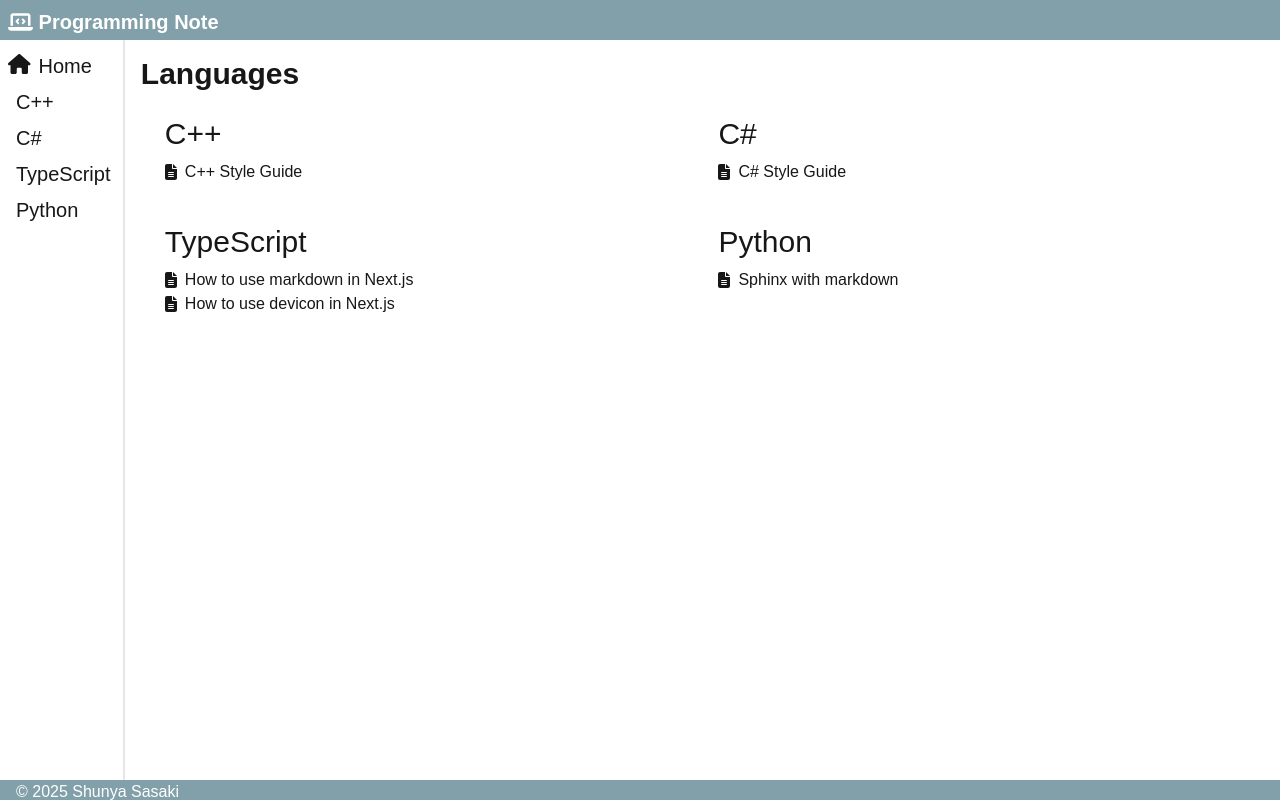
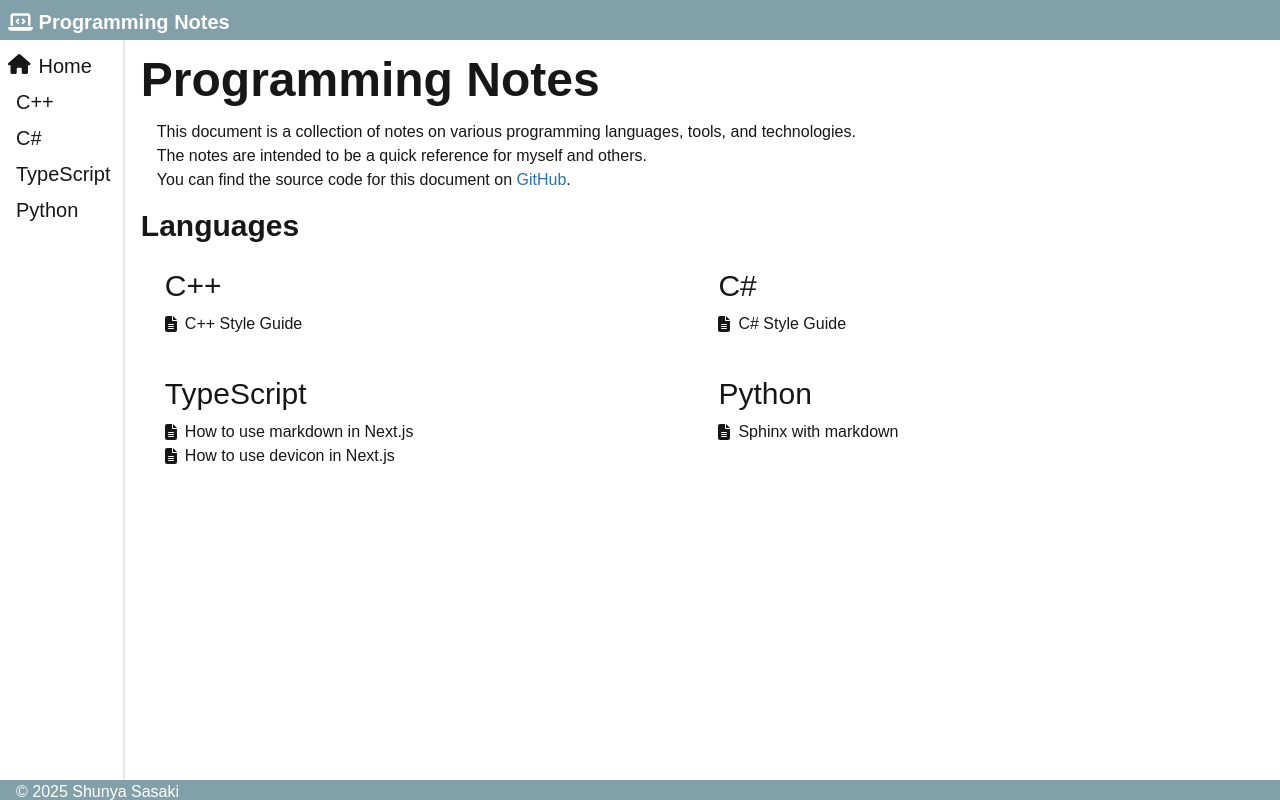
Before and after one commit to shunya-sasaki/programming-notes, a Next.js app: page / in a window 1280 px wide. Built offline with nearby package versions, Linux system fonts and the light colour scheme.

Commit message:
Update README and components to reflect 'Programming Notes' terminology and enhance homepage content

```diff
--- a/app/components/Header.tsx
+++ b/app/components/Header.tsx
@@ -4,7 +4,7 @@ import { faLaptopCode } from "@fortawesome/free-solid-svg-icons";
 export const Header = () => {
   return (
     <div className="h-full text-xl font-bold p-2 bg-primary text-white">
-      <FontAwesomeIcon icon={faLaptopCode} /> Programming Note
+      <FontAwesomeIcon icon={faLaptopCode} /> Programming Notes
     </div>
   );
 };
--- a/app/layout.tsx
+++ b/app/layout.tsx
@@ -16,8 +16,8 @@ const geistMono = Geist_Mono({
 });
 
 export const metadata: Metadata = {
-  title: "Programming Note",
-  description: "Private Note for Programming",
+  title: "Programming Notes",
+  description: "Private Notes for Programming",
 };
 
 export default function RootLayout({
--- a/app/page.tsx
+++ b/app/page.tsx
@@ -7,7 +7,27 @@ import { faFileLines } from "@fortawesome/free-solid-svg-icons";
 const HomePage = () => {
   return (
     <div>
-      <h1 className="text-3xl font-bold my-4">Languages</h1>
+      <h1 className="text-5xl font-bold my-4">Programming Notes</h1>
+      <section className="px-4">
+        <p>
+          This document is a collection of notes on various programming
+          languages, tools, and technologies.
+        </p>
+        <p>
+          The notes are intended to be a quick reference for myself and others.
+        </p>
+        <p>
+          You can find the source code for this document on&nbsp;
+          <Link
+            className=" text-middle-blue-100 hover:text-light-blue-100"
+            href="https://github.com/shunya-sasaki/programming-notes"
+          >
+            GitHub
+          </Link>
+          .
+        </p>
+      </section>
+      <h2 className="text-3xl font-bold my-4">Languages</h2>
       <section className="lg:grid grid-cols-2 gap-4 px-4">
         {languages.map((language) => (
           <div key={language.pageRef} className="text-3xl py-2">
```
Also changed, not shown: 1 other file (tests, documents, lock files or other folders).
